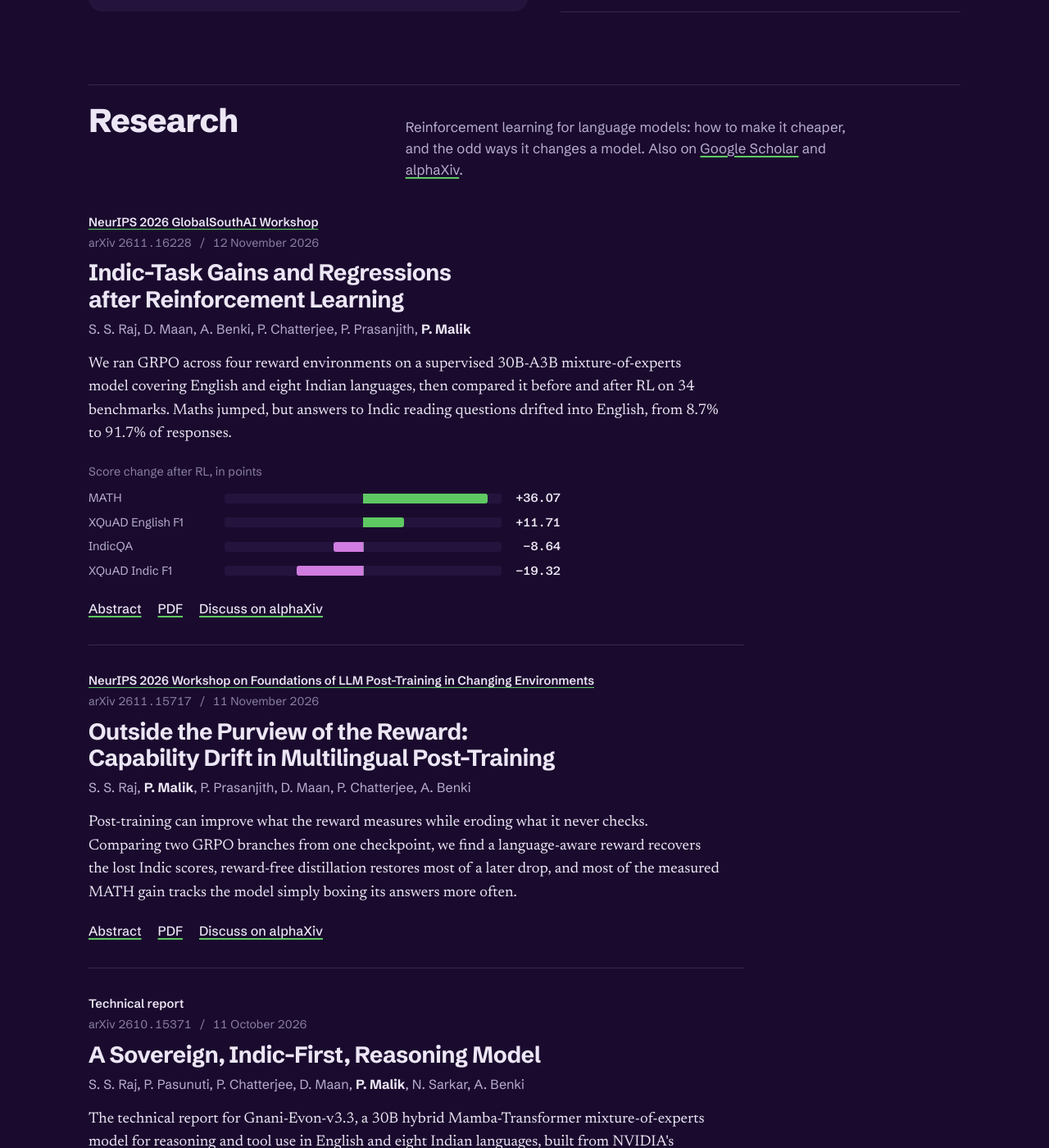
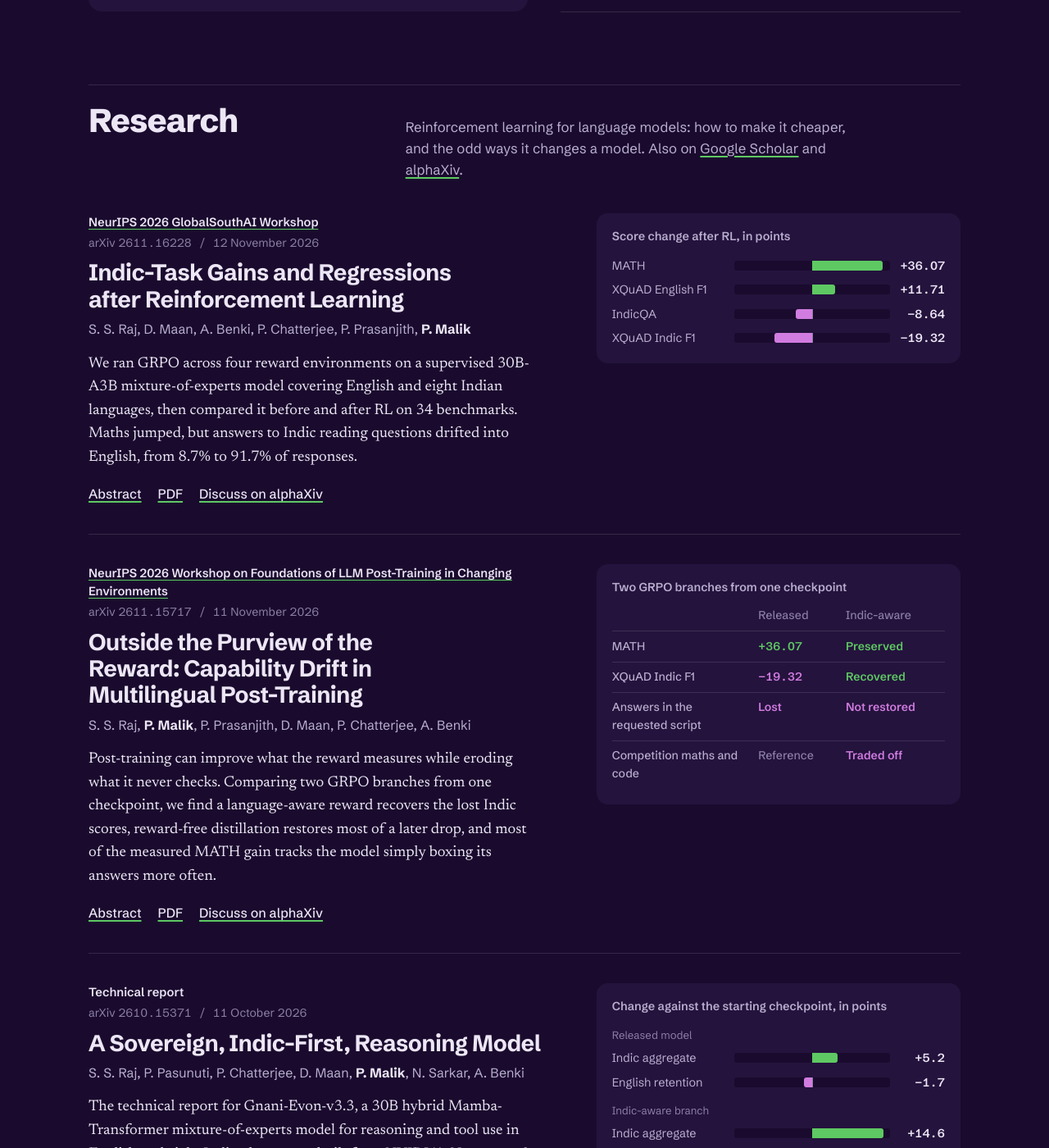
Before and after one commit to purusharthmalik/purusharthmalik.github.io, a Jekyll site: the page built from index.html, in a window 1280 px wide and 1400 px high, scrolled down 2601 px. Shown: the whole window at 82% size. Built offline with Jekyll 4.4.1, drawn with Linux system fonts in a browser that asks for light colours; some of the changed text lies outside the part shown.

Commit message:
Show each paper's main result beside its summary
- Two-column paper layout; stacks on narrow screens
- Main result for every paper: score-change bars, a branch comparison table,
  and the Indic vs English trade-off from the technical report

Co-Authored-By: Claude Opus 5.5 <noreply@anthropic.com>

```diff
--- a/_data/papers.yml
+++ b/_data/papers.yml
@@ -1,5 +1,9 @@
 # Papers in the Research section, newest first. Author names are as printed on arXiv.
-# `venue_url` (optional) links the venue name. `deltas` (optional) draws a before/after chart: score change after RL, in points.
+# `venue_url` (optional) links the venue name.
+# `result` is the main finding, drawn beside the summary. Two kinds:
+#   deltas:  diverging bars of score changes. `scale` is the value that fills half the track;
+#            an optional `group` on rows adds a small heading whenever it changes.
+#   compare: a small table. Cells are { text, tone } with tone up, down or flat.
 - id: "2611.16228"
   title: Indic-Task Gains and Regressions after Reinforcement Learning
   date: 2026-11-12
@@ -10,12 +14,14 @@
     We ran GRPO across four reward environments on a supervised 30B-A3B mixture-of-experts model covering
     English and eight Indian languages, then compared it before and after RL on 34 benchmarks. Maths jumped,
     but answers to Indic reading questions drifted into English, from 8.7% to 91.7% of responses.
-  deltas_label: Score change after RL, in points
-  deltas:
-    - { name: MATH, value: 36.07 }
-    - { name: XQuAD English F1, value: 11.71 }
-    - { name: IndicQA, value: -8.64 }
-    - { name: XQuAD Indic F1, value: -19.32 }
+  result:
+    title: Score change after RL, in points
+    scale: 40
+    deltas:
+      - { name: MATH, value: 36.07 }
+      - { name: XQuAD English F1, value: 11.71 }
+      - { name: IndicQA, value: -8.64 }
+      - { name: XQuAD Indic F1, value: -19.32 }
 - id: "2611.15717"
   title: "Outside the Purview of the Reward: Capability Drift in Multilingual Post-Training"
   date: 2026-11-11
@@ -26,6 +32,18 @@
     Post-training can improve what the reward measures while eroding what it never checks. Comparing two GRPO
     branches from one checkpoint, we find a language-aware reward recovers the lost Indic scores, reward-free
     distillation restores most of a later drop, and most of the measured MATH gain tracks the model simply boxing its answers more often.
+  result:
+    title: Two GRPO branches from one checkpoint
+    columns: [Released, Indic-aware]
+    rows:
+      - name: MATH
+        cells: [{ text: "+36.07", tone: up }, { text: Preserved, tone: up }]
+      - name: XQuAD Indic F1
+        cells: [{ text: "−19.32", tone: down }, { text: Recovered, tone: up }]
+      - name: Answers in the requested script
+        cells: [{ text: Lost, tone: down }, { text: Not restored, tone: down }]
+      - name: Competition maths and code
+        cells: [{ text: Reference, tone: flat }, { text: Traded off, tone: down }]
 - id: "2610.15371"
   title: A Sovereign, Indic-First, Reasoning Model
   date: 2026-10-11
@@ -35,3 +53,11 @@
     The technical report for Gnani-Evon-v3.3, a 30B hybrid Mamba-Transformer mixture-of-experts model for reasoning
     and tool use in English and eight Indian languages, built from NVIDIA's Nemotron-3-Nano with an expanded
     vocabulary, long-context continual pretraining and multi-environment RL.
+  result:
+    title: Change against the starting checkpoint, in points
+    scale: 16
+    deltas:
+      - { group: Released model, name: Indic aggregate, value: 5.2 }
+      - { group: Released model, name: English retention, value: -1.7 }
+      - { group: Indic-aware branch, name: Indic aggregate, value: 14.6 }
+      - { group: Indic-aware branch, name: English retention, value: -5.4 }
--- a/assets/css/site.css
+++ b/assets/css/site.css
@@ -257,9 +257,10 @@ button { font: inherit; color: inherit; }
 .post-row-dek { color: var(--ink-2); font-family: var(--read); font-size: 1.05rem; line-height: 1.45; }
 
 /* ------------------------------------------------------------------ research */
-.papers { list-style: none; margin: 0; padding: 0; display: grid; gap: 0; max-width: 50rem; }
-.paper { padding: 2rem 0; border-top: 1px solid var(--rule); }
+.papers { list-style: none; margin: 0; padding: 0; display: grid; }
+.paper { padding: 2.25rem 0; border-top: 1px solid var(--rule); }
 .paper:first-child { border-top: 0; padding-top: 0; }
+.paper.has-result { display: grid; grid-template-columns: minmax(0, 1.25fr) minmax(0, 1fr); gap: 1.5rem clamp(2rem, 5vw, 4rem); align-items: start; }
 .paper-venue { font-size: .92rem; font-weight: 600; color: var(--ink); margin-bottom: .2rem; }
 .paper-venue a { text-decoration-thickness: 1px; }
 .paper-meta { color: var(--ink-3); font-size: .88rem; margin-bottom: .55rem; font-variant-numeric: tabular-nums; }
@@ -268,16 +269,31 @@ button { font: inherit; color: inherit; }
 .paper-title a:hover { text-decoration: underline; text-decoration-color: var(--link-line); }
 .paper-authors { color: var(--ink-2); margin-bottom: 1rem; }
 .paper-authors strong { color: var(--ink); font-weight: 650; }
-.paper-summary { font-family: var(--read); font-size: 1.15rem; line-height: 1.55; margin-bottom: 1.25rem; max-width: 42em; }
+.paper-summary { font-family: var(--read); font-size: 1.15rem; line-height: 1.55; margin-bottom: 1.1rem; max-width: 40em; }
 
-/* Diverging bars: score change after RL, centred on zero */
-.deltas { margin: 0 0 1.4rem; max-width: 36rem; display: grid; gap: .45rem; font-size: .9rem; }
-.deltas figcaption { color: var(--ink-3); margin-bottom: .2rem; }
-.delta-row { display: grid; grid-template-columns: 9.5rem 1fr 3.6rem; gap: .9rem; align-items: center; color: var(--ink-2); }
-.delta-track { position: relative; height: .75rem; background: linear-gradient(var(--ink-3), var(--ink-3)) 50% 0 / 1px 100% no-repeat, var(--bg-2); border-radius: 3px; }
+/* The main result, beside the summary */
+.paper-result { margin: 0; background: var(--bg-2); border-radius: 14px; padding: 1.1rem 1.2rem 1.2rem; font-size: .9rem; }
+.paper-result figcaption { color: var(--ink-2); font-weight: 600; margin-bottom: .8rem; }
+
+/* Diverging bars, centred on zero */
+.deltas { display: grid; gap: .45rem; }
+.delta-group { color: var(--ink-3); font-size: .82rem; margin-top: .35rem; }
+.delta-group:first-child { margin-top: 0; }
+.delta-row { display: grid; grid-template-columns: 8.6rem 1fr 3.4rem; gap: .75rem; align-items: center; color: var(--ink-2); }
+.delta-track { position: relative; height: .75rem; background: linear-gradient(var(--ink-3), var(--ink-3)) 50% 0 / 1px 100% no-repeat, var(--bg); border-radius: 3px; }
 .delta-bar { position: absolute; top: 0; bottom: 0; left: 50%; width: calc(var(--v) * 50%); background: var(--t-reasoning); border-radius: 0 3px 3px 0; }
 .is-down .delta-bar { left: auto; right: 50%; background: var(--t-generative); border-radius: 3px 0 0 3px; }
 .delta-num { text-align: right; font-variant-numeric: tabular-nums; color: var(--ink); font-weight: 600; }
+
+/* Compare table: tone colours mark better, worse or unchanged */
+.compare { width: 100%; border-collapse: collapse; font-size: .88rem; }
+.compare th, .compare td { text-align: left; padding: .45rem .5rem; border-top: 1px solid var(--rule); vertical-align: top; }
+.compare thead th { border-top: 0; color: var(--ink-3); font-weight: 500; padding-top: 0; }
+.compare tbody th { color: var(--ink-2); font-weight: 500; padding-left: 0; width: 42%; }
+.compare td { font-weight: 600; font-variant-numeric: tabular-nums; }
+.compare td.is-up { color: var(--t-reasoning); }
+.compare td.is-down { color: var(--t-generative); }
+.compare td.is-flat { color: var(--ink-3); font-weight: 500; }
 .paper-links { display: flex; flex-wrap: wrap; gap: .4rem 1.25rem; font-weight: 500; }
 
 /* ------------------------------------------------------------------ work: training run */
@@ -400,6 +416,7 @@ button { font: inherit; color: inherit; }
   .writing { grid-template-columns: minmax(0, 1fr); }
   .post-map { position: static; }
   .band-head { grid-template-columns: minmax(0, 1fr); }
+  .paper.has-result { grid-template-columns: minmax(0, 1fr); }
 }
 @media (max-width: 560px) {
   .masthead-nav { gap: .25rem 1rem; font-size: .95rem; }
@@ -414,6 +431,7 @@ button { font: inherit; color: inherit; }
   .run-axis text { font-size: 30px; }
   .run-axis .run-year-minor { display: none; }
   .delta-row { grid-template-columns: 7.2rem 1fr 3.4rem; gap: .6rem; }
+  .paper-result { padding: .9rem .9rem 1rem; }
   .archive-year { grid-template-columns: minmax(0, 1fr); gap: .5rem; }
 }
 
--- a/index.html
+++ b/index.html
@@ -95,7 +95,8 @@ scripts:
 
   <ol class="papers">
     {%- for p in site.data.papers %}
-    <li class="paper">
+    <li class="paper{% if p.result %} has-result{% endif %}">
+      <div class="paper-text">
         <p class="paper-venue">
           {%- if p.venue_url %}<a class="paper-venue-name" href="{{ p.venue_url }}">{{ p.venue }}</a>{% else %}<span class="paper-venue-name">{{ p.venue }}</span>{% endif -%}
         </p>
@@ -107,19 +108,39 @@ scripts:
           {%- endfor -%}
         </p>
         <p class="paper-summary">{{ p.summary }}</p>
-      {%- if p.deltas %}
-      <figure class="deltas" aria-label="{{ p.deltas_label }}">
-        <figcaption>{{ p.deltas_label }}</figcaption>
-        {%- for d in p.deltas %}
+        <p class="paper-links"><a href="https://arxiv.org/abs/{{ p.id }}">Abstract</a> <a href="https://arxiv.org/pdf/{{ p.id }}">PDF</a> <a href="https://www.alphaxiv.org/abs/{{ p.id }}">Discuss on alphaXiv</a></p>
+      </div>
+      {%- assign r = p.result %}
+      {%- if r %}
+      <figure class="paper-result">
+        <figcaption>{{ r.title }}</figcaption>
+        {%- if r.deltas %}
+        {%- assign scale = r.scale | times: 1.0 %}
+        {%- assign group = "" %}
+        <div class="deltas">
+          {%- for d in r.deltas %}
+          {%- if d.group and d.group != group %}{% assign group = d.group %}
+          <p class="delta-group">{{ group }}</p>
+          {%- endif %}
           <div class="delta-row{% if d.value < 0 %} is-down{% endif %}">
             <span class="delta-name">{{ d.name }}</span>
-          <span class="delta-track"><span class="delta-bar" style="--v: {{ d.value | abs | divided_by: 40.0 }}"></span></span>
+            <span class="delta-track"><span class="delta-bar" style="--v: {{ d.value | abs | divided_by: scale }}"></span></span>
             <span class="delta-num">{% if d.value > 0 %}+{% else %}&minus;{% endif %}{{ d.value | abs }}</span>
           </div>
           {%- endfor %}
+        </div>
+        {%- elsif r.rows %}
+        <table class="compare">
+          <thead><tr><th scope="col"><span class="sr-only">Measure</span></th>{% for c in r.columns %}<th scope="col">{{ c }}</th>{% endfor %}</tr></thead>
+          <tbody>
+            {%- for row in r.rows %}
+            <tr><th scope="row">{{ row.name }}</th>{% for c in row.cells %}<td class="is-{{ c.tone }}">{{ c.text }}</td>{% endfor %}</tr>
+            {%- endfor %}
+          </tbody>
+        </table>
+        {%- endif %}
       </figure>
       {%- endif %}
-      <p class="paper-links"><a href="https://arxiv.org/abs/{{ p.id }}">Abstract</a> <a href="https://arxiv.org/pdf/{{ p.id }}">PDF</a> <a href="https://www.alphaxiv.org/abs/{{ p.id }}">Discuss on alphaXiv</a></p>
     </li>
     {%- endfor %}
   </ol>
```
Lines whose indentation alone changed are shown as unchanged.
